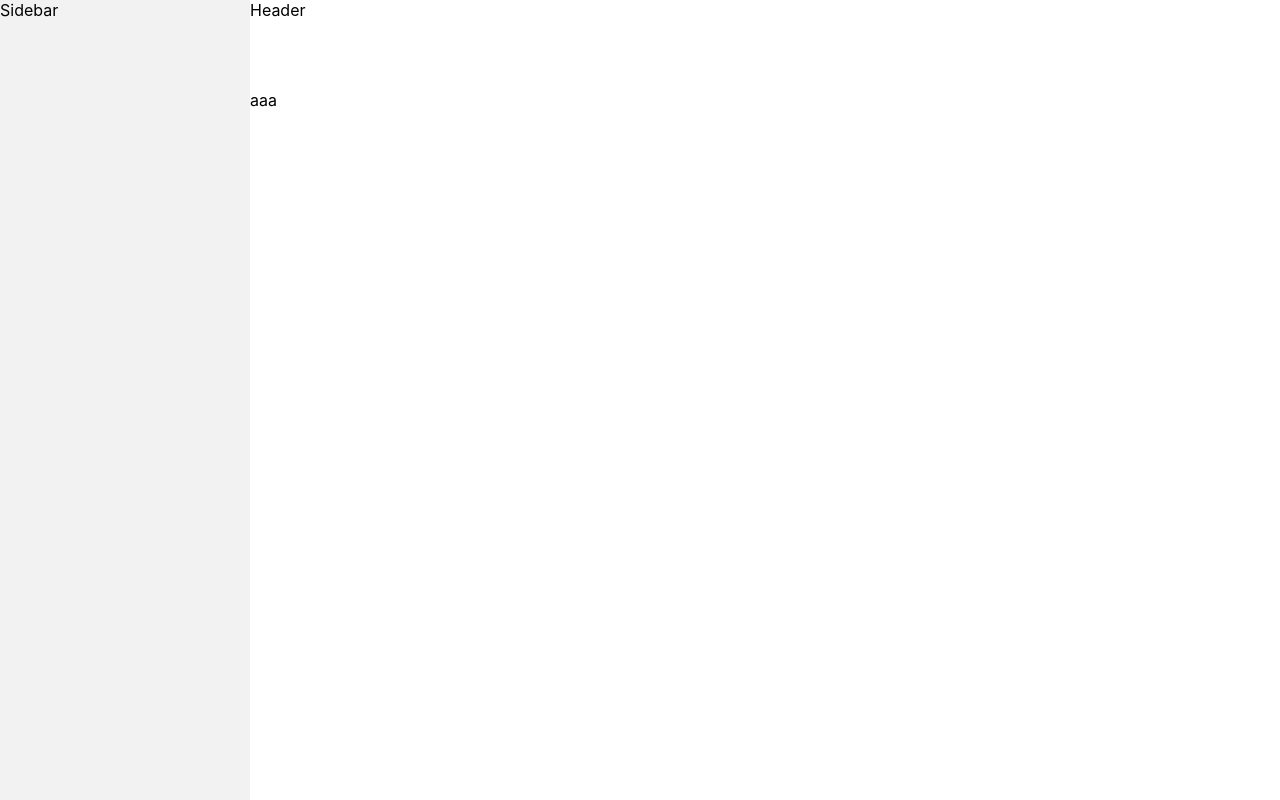
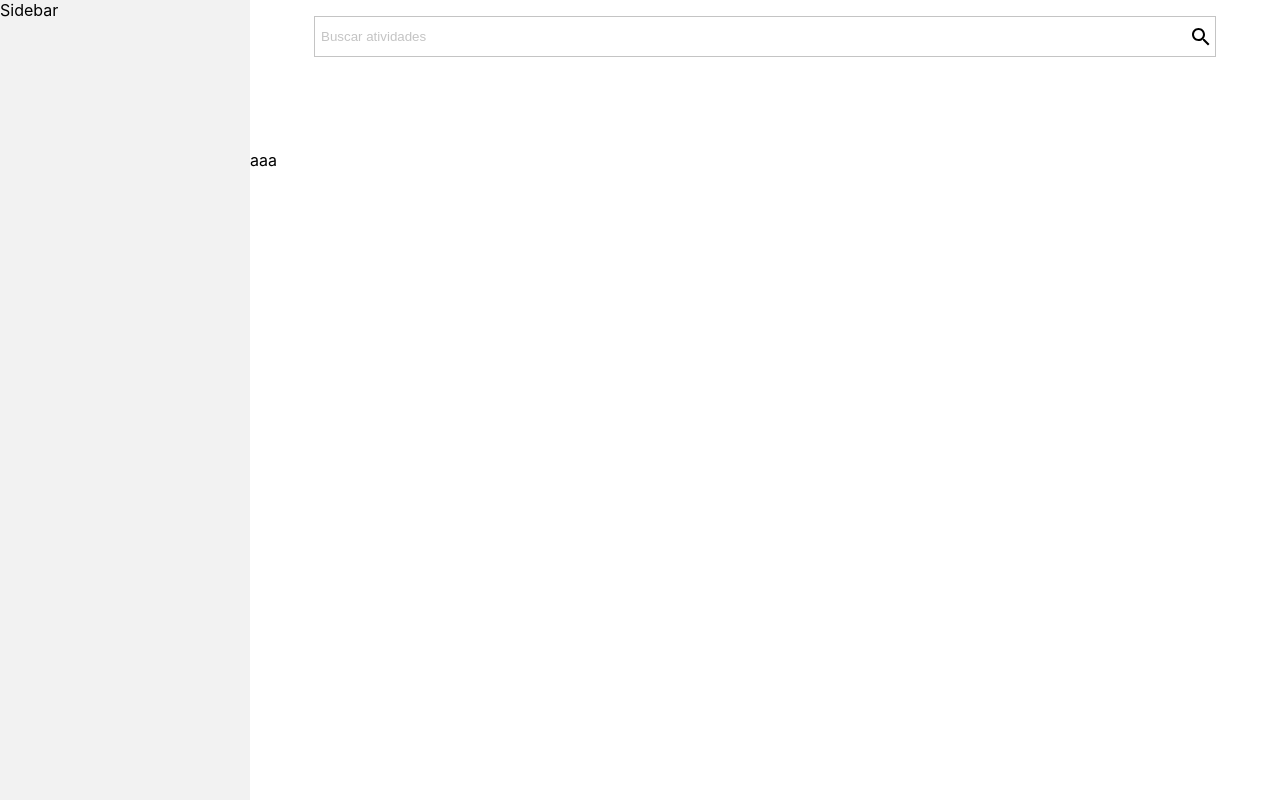
Before and after one commit to pedrogneri/aacc-frontend, a React (Create React App) app: page / in a window 1280 px wide. Built offline with nearby package versions, Linux system fonts and the light colour scheme.

Commit message:
adiciona header no scaffold

```diff
--- a/src/components/scaffold/scaffold.style.ts
+++ b/src/components/scaffold/scaffold.style.ts
@@ -7,7 +7,7 @@ export const Container = styled.div`
     "sidebar header"
     "sidebar content";
   grid-template-columns: 250px 1fr;
-  grid-template-rows: 90px 1fr;
+  grid-template-rows: 150px 1fr;
 `;
 
 export const Header = styled.header`
--- a/src/components/scaffold/scaffold.tsx
+++ b/src/components/scaffold/scaffold.tsx
@@ -1,13 +1,19 @@
 import React from 'react';
+
+import { Header } from '..';
+
 import * as S from './scaffold.style';
 
 type Props = {
   children?: React.ReactElement;
+  onSearch: Function;
 }
 
-const Scaffold = ({ children }: Props) => (
+const Scaffold = ({ children, onSearch }: Props) => (
   <S.Container>
-    <S.Header>Header</S.Header>
+    <S.Header>
+      <Header onSearch={onSearch} />
+    </S.Header>
 
     <S.Sidebar>Sidebar</S.Sidebar>
 
--- a/src/views/home/home.tsx
+++ b/src/views/home/home.tsx
@@ -2,7 +2,7 @@ import React from 'react';
 import { Scaffold } from '../../components';
 
 const Home = () => (
-  <Scaffold>
+  <Scaffold onSearch={(query: string) => console.log(query)}>
     <>aaa</>
   </Scaffold>
 );
```
